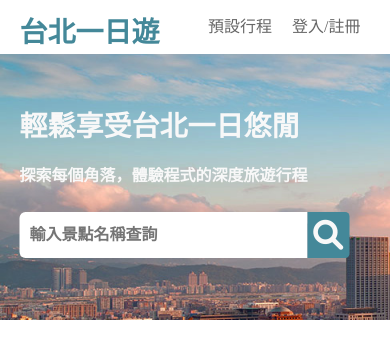
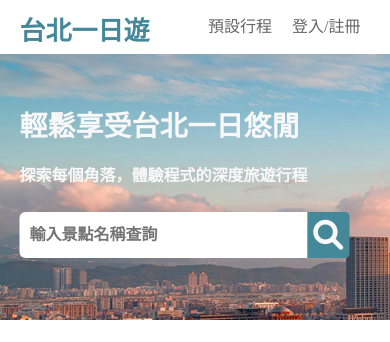
Before and after one commit to tian830426/taipei-day-trip, a Flask app: page / in a window 390 px wide. Shown: the top 342 px of the page. Run offline with Flask 2, Linux system fonts and the light colour scheme; data comes from the database, SQL or seed files in the repository.

Commit message:
nav-bar-left font-size and imgboxes grid-gap

```diff
--- a/taipei-day-trip/static/css/index.css
+++ b/taipei-day-trip/static/css/index.css
@@ -47,12 +47,12 @@ nav .nav-bar .nav-bar-left p {
 }
 @media (max-width: 500px) {
   nav .nav-bar .nav-bar-left p {
-    font-size: 28px;
+    font-size: 26px;
   }
 }
 @media (max-width: 360px) {
   nav .nav-bar .nav-bar-left p {
-    font-size: 26px;
+    font-size: 24px;
   }
 }
 nav .nav-bar .nav-bar-right {
@@ -266,6 +266,7 @@ main .pageTwo .imgBoxes {
   main .pageTwo .imgBoxes {
     width: 90%;
     margin: 25px auto;
+    grid-gap: 15px;
   }
 }
 @media (max-width: 360px) {
--- a/taipei-day-trip/static/css/index.scss
+++ b/taipei-day-trip/static/css/index.scss
@@ -57,10 +57,10 @@ nav{
                 font-weight: 700;
                 color:#448899;
                 @include rwdThird{
-                    font-size: 28px;
+                    font-size: 26px;
                 }
                 @include mobile{
-                    font-size: 26px;
+                    font-size: 24px;
                 }
             }
         }
@@ -245,6 +245,7 @@ main{
             @include rwdThird(){
                 width: 90%;
                 margin: 25px auto;
+                grid-gap:15px;
             }
             @include mobile{
                 width:90%;
```
Also changed, not shown: 1 other file.
